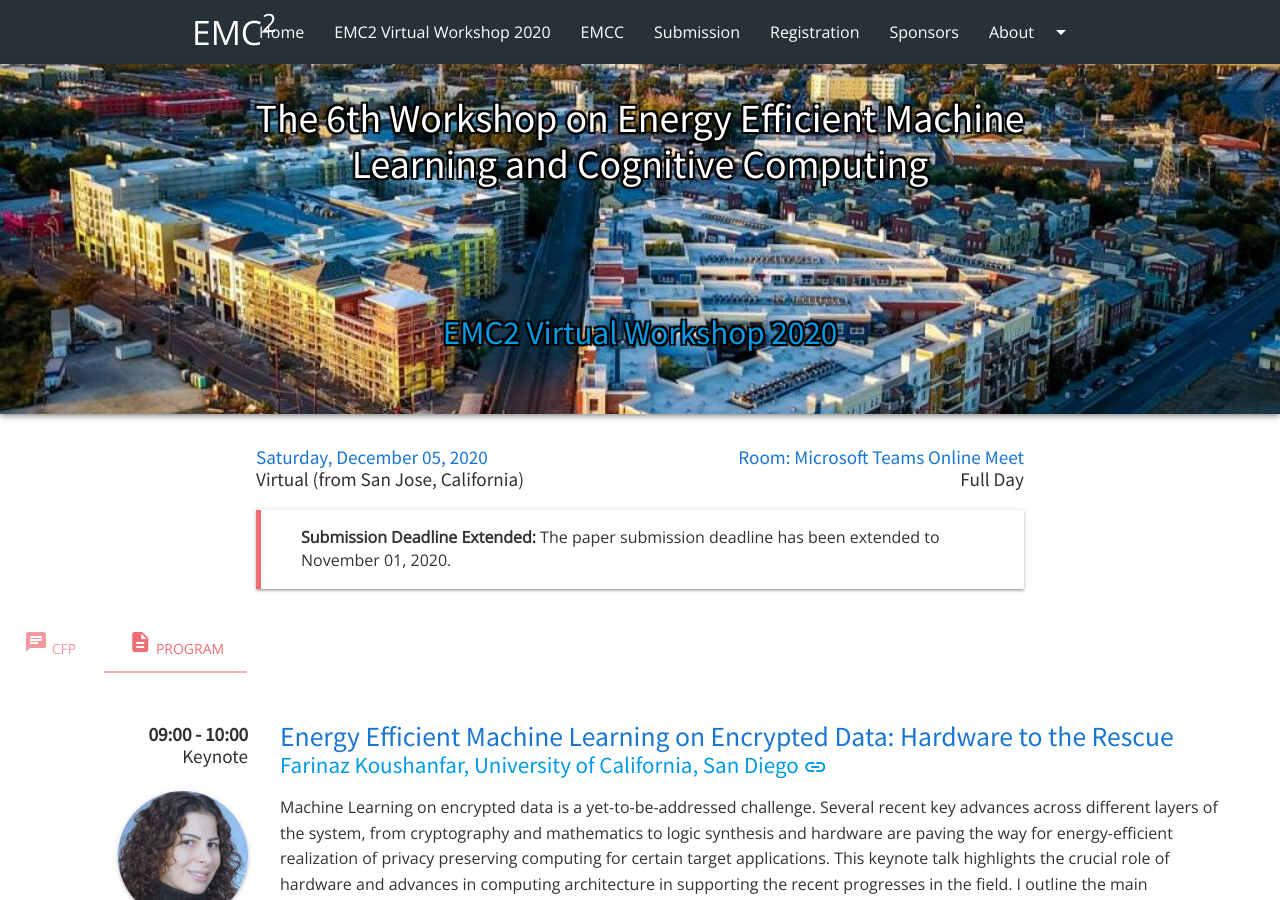
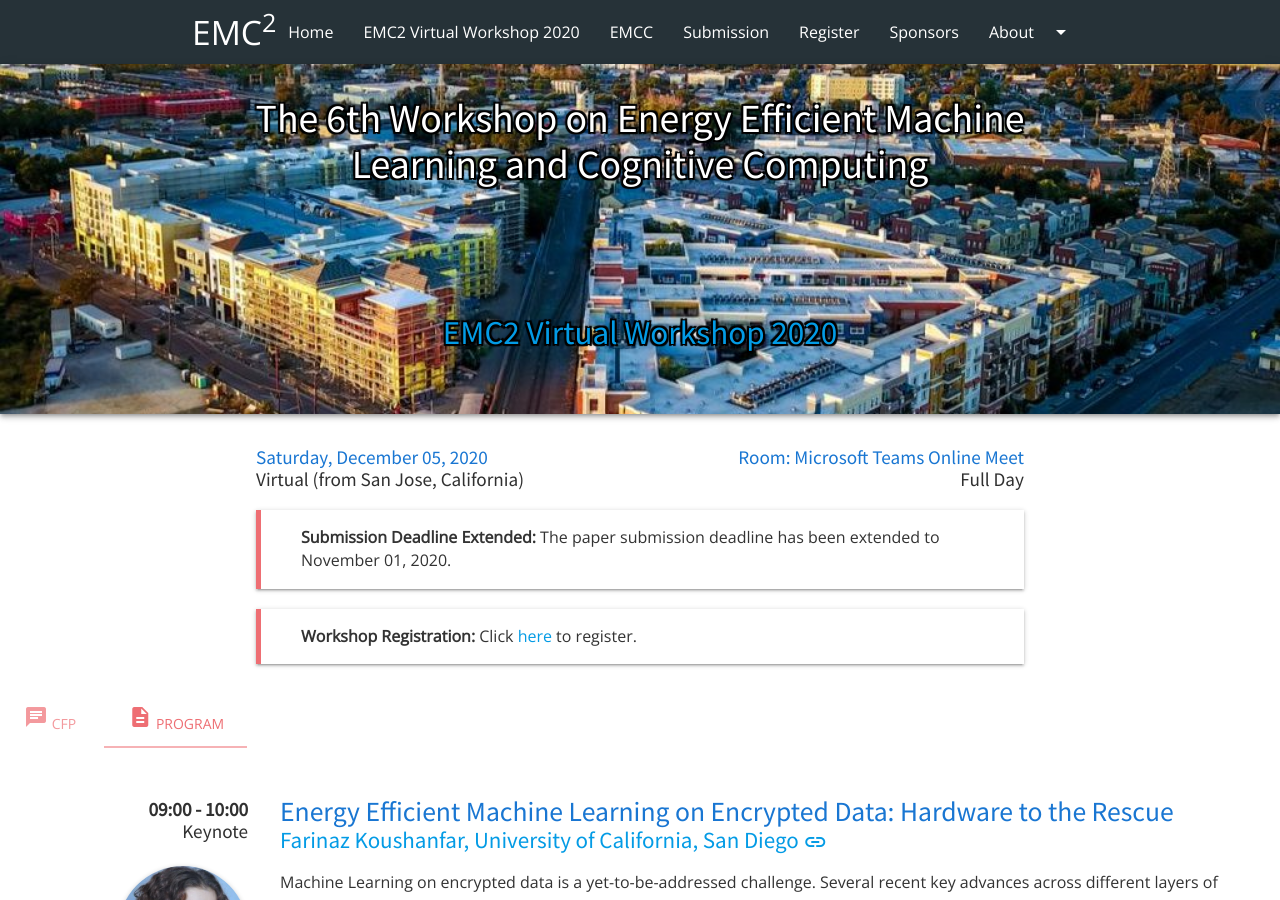
Before and after one commit to mgoldfar/emc2-web, a Jekyll site: the page built from _editions/6-virtual-20.html, in a window 1280 px wide and 900 px high. Built offline with Jekyll 4.4.1, drawn with Linux system fonts in a browser that asks for light colours.

Commit message:
Adding registration links

```diff
--- a/_editions/6-virtual-20.html
+++ b/_editions/6-virtual-20.html
@@ -11,6 +11,7 @@ event_session: full
 is_upcoming: True
 is_online: True
 is_accepting_submission: True
+is_registering: True
 show_on_submission_page: True
 show_program_summary: True
 submission_url: https://easychair.org/conferences/?conf=emc23
--- a/_includes/nav-mobile.html
+++ b/_includes/nav-mobile.html
@@ -8,7 +8,7 @@
 
     <li><a href="/emcc">EMCC</a></li>
     <li><a href="/submission">Submission</a></li>
-    <li><a href="/submission">Registration</a></li>
+    <li><a href="/submission">Register</a></li>
     <li><a href="/sponsors">Sponsors</a></li>
     <li><a href="/program-committee">Committies</a></li>
     <li><a href="/previous-editions">Previous Editions</a></li>
--- a/_includes/nav.html
+++ b/_includes/nav.html
@@ -16,7 +16,7 @@
 
     <li><a href="/emcc">EMCC</a></li>
     <li><a href="/submission">Submission</a></li>
-    <li><a href="/registration">Registration</a></li>
+    <li><a href="/registration">Register</a></li>
     <li><a href="/sponsors">Sponsors</a></li>
     <li><a class="dropdown-trigger" href="#!" data-target="about-nav-dropdown">About<i class="material-icons right">arrow_drop_down</i></a></li>
 </ul>
--- a/_layouts/edition-page.html
+++ b/_layouts/edition-page.html
@@ -62,6 +62,16 @@
                 </blockquote>
                 {% endif %}
             {% endif %}
+
+            {% if page.is_registering %}
+		<blockquote class="z-depth-1" style="text-align: left;">
+		    <p style="padding: 1rem;">
+		        <strong>Workshop Registration:</strong> Click <a href="/registration">here</a> to register.
+		    </p>
+		</blockquote>
+
+            {% endif %}
+
 
             {% if page.is_upcoming %}
             {% assign guideline = site.guidelines|where: "edition",page.edition|first %}
```
